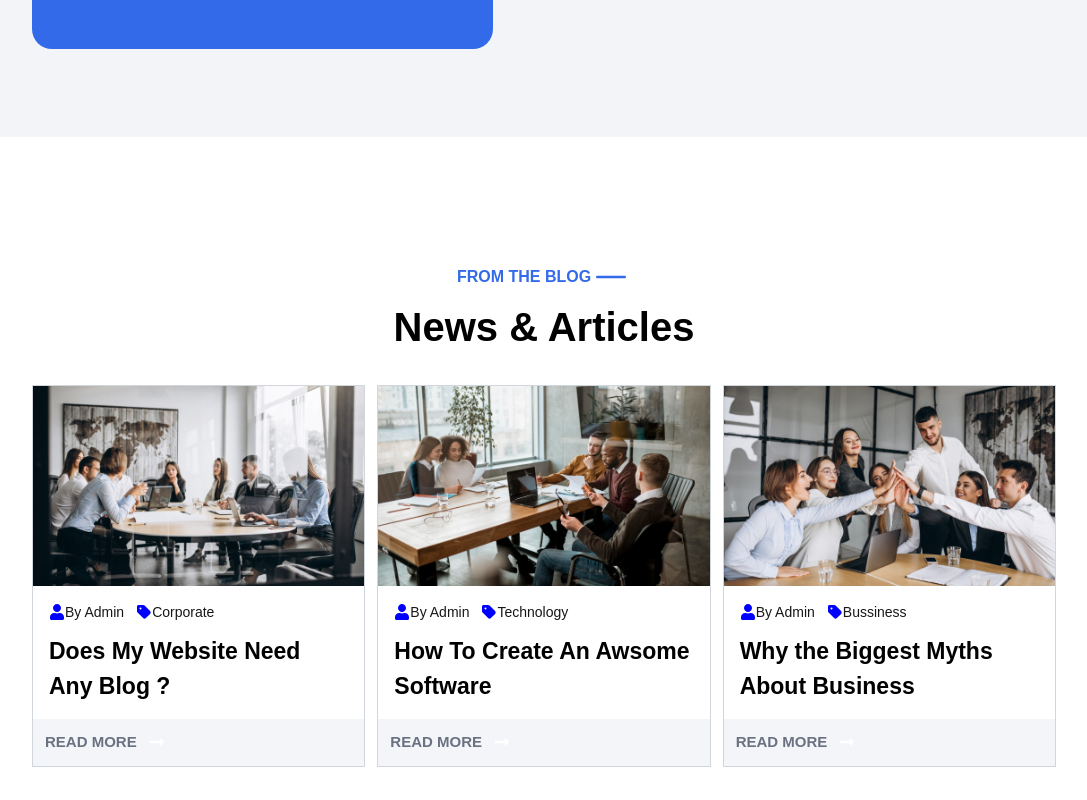
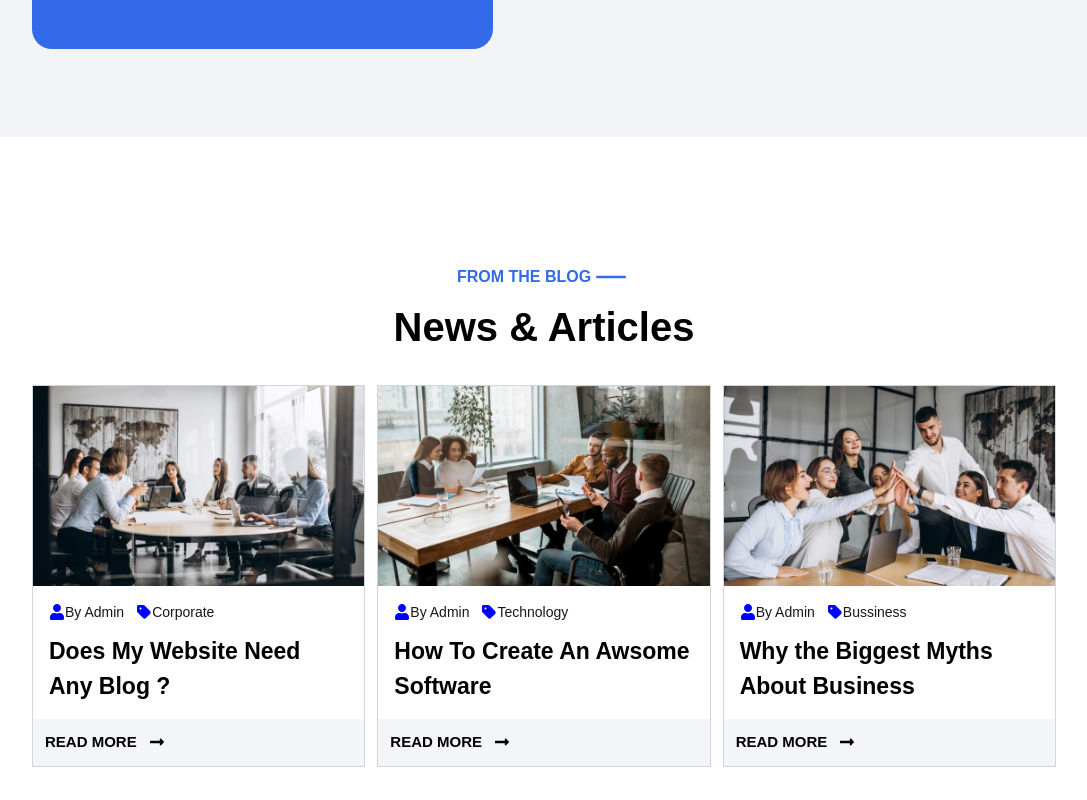
Before and after one commit to Ekele1/techweb, a Next.js app: page / in a window 1280 px wide. Shown: the part 6120-6920 px from the top of the page, without its empty margins (96-1183 px from the left). Built offline with nearby package versions, Linux system fonts and the light colour scheme.

Commit message:
first commit

```diff
--- a/src/app/components/blog.tsx
+++ b/src/app/components/blog.tsx
@@ -25,7 +25,7 @@ const Blog = () => {
         }
     ]
   return (
-    <div className='w-full flex items-center justify-center lg:pt-30 pt-10 lg:pb-30 pb-10'>
+    <div className='w-full flex items-center justify-center lg:pt-30 pt-10 lg:pb-30 pb-10 bg-white'>
         <div className='lg:w-[80%] w-[95%] flex flex-col gap-7'>
             <div className='w-full flex flex-col items-center justify-center'>
                 <div className='flex items-center text-[#336ae9] font-semibold'>
@@ -74,8 +74,8 @@ const Blog = () => {
 
                         <div>
                             <button className='relative w-full bg-[#f4f5f9] flex items-center gap-3 text-white p-3 cursor-pointer overflow-hidden'>
-                                <span className='relative z-10 text-[15px] font-bold text-gray-500'>READ MORE</span>
-                                <FaLongArrowAltRight />
+                                <span className='relative z-10 text-[15px] font-bold text-black'>READ MORE</span>
+                                <FaLongArrowAltRight color='black'/>
                                 <div className='absolute top-0 left-0 w-full h-0 bg-[#336ae9] transition-[height] duration-500 ease-[cubic-bezier(0.65,0,0.35,1)] group-hover:h-full'></div>
                             </button>
                         </div>
```
